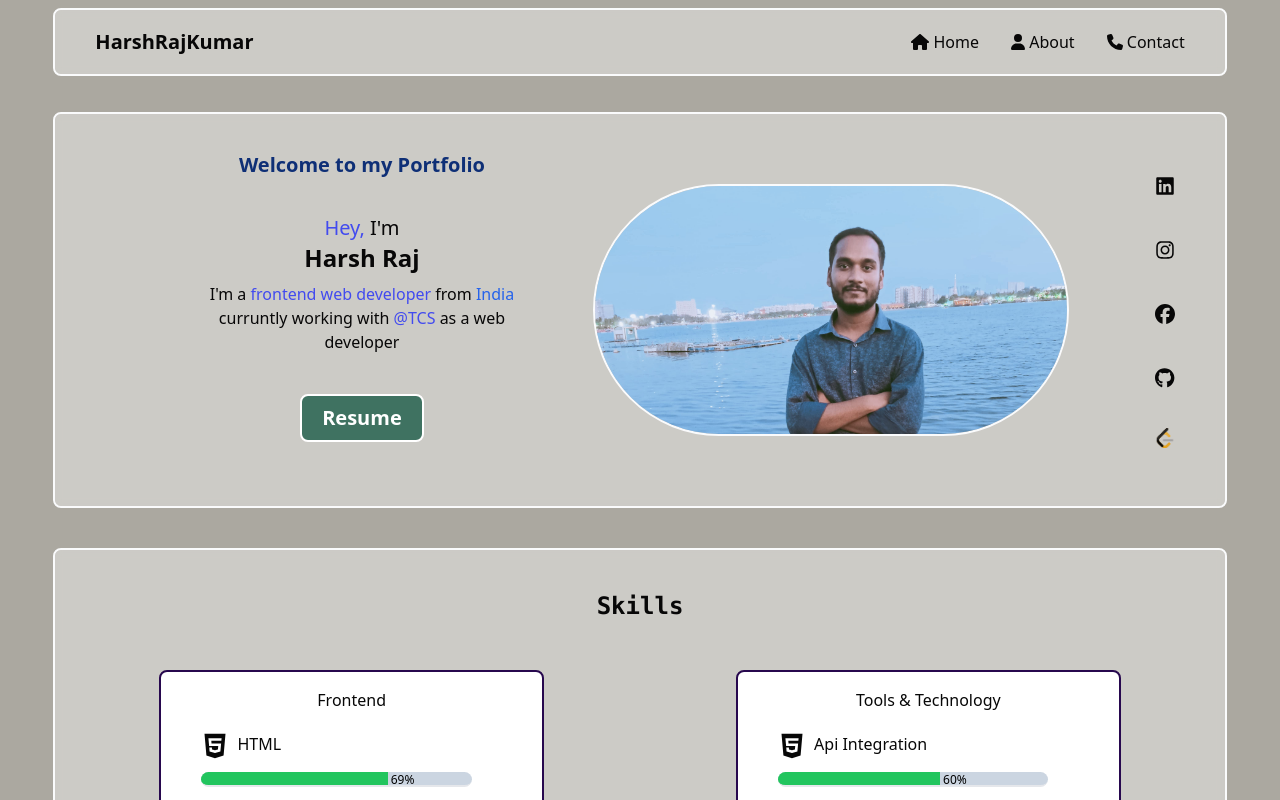
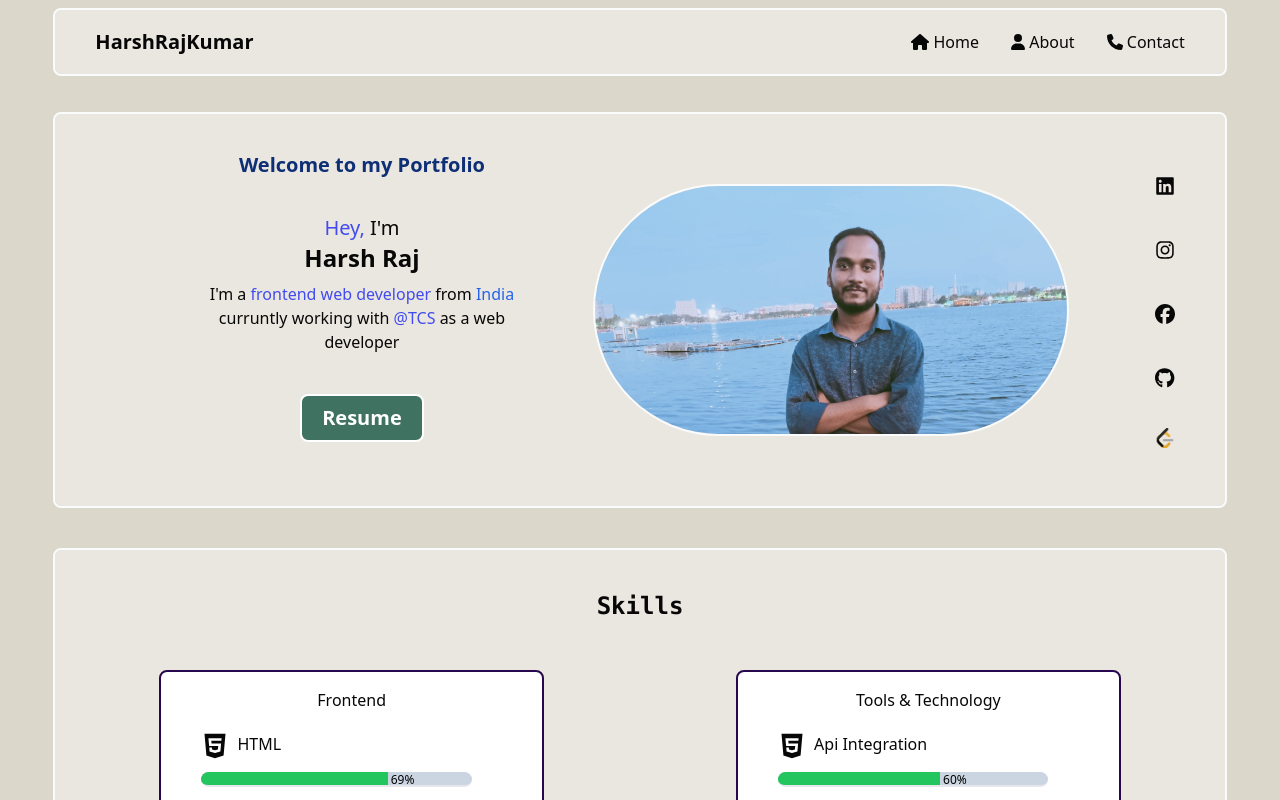
Before and after one commit to HarshKRa/My-Portfolio, a React (Vite) app: page / in a window 1280 px wide. Shown: the top 800 px of the page. Built offline with nearby package versions, Linux system fonts and the light colour scheme.

Commit message:
bgc cahnge

```diff
--- a/src/App.css
+++ b/src/App.css
@@ -3,7 +3,7 @@
   --color-primary: #c5c8d4;
   --color-secondary: #b7c14d;
   --color-dark: #a2b8d3;
-  --color-bg: #aba8a0;
+  --color-bg: #dcd7cb;
 
   /* Fonts */
   --font-roboto: "Roboto";
```
